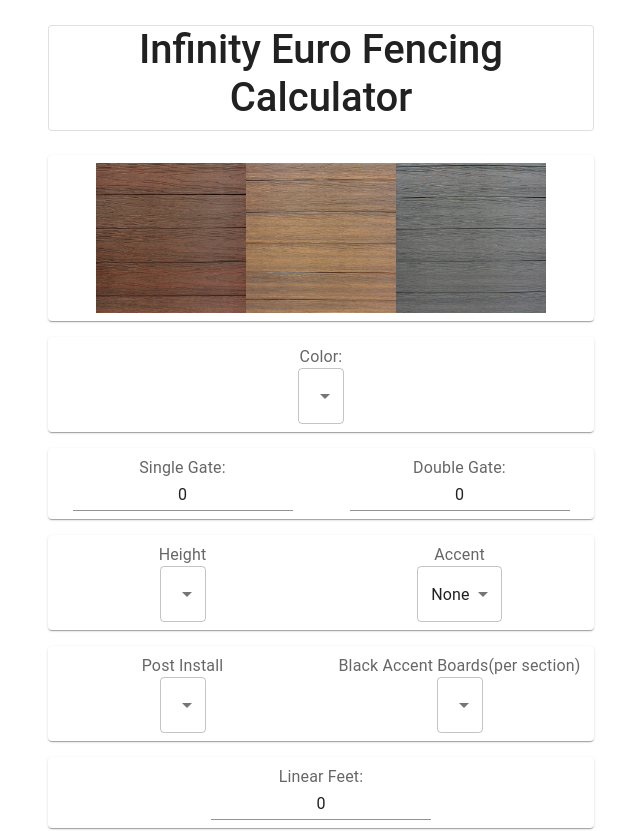
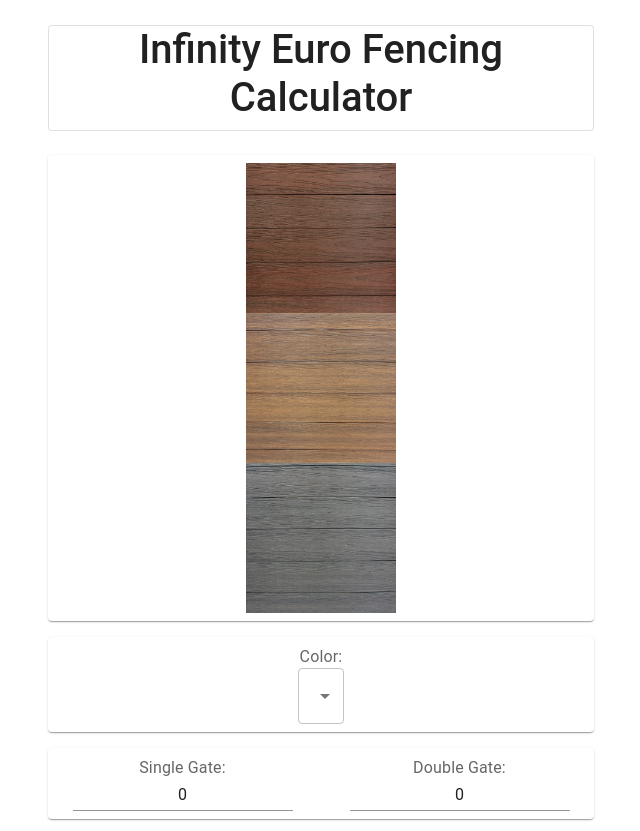
Before and after one commit to hagoodwi92/fence-configurator, a React (Create React App) app in the folder fence-config/: page / in a window 1280 px wide. Shown: the top 831 px of the page, without its empty margins (319-959 px from the left). Built offline with nearby package versions, Linux system fonts and the light colour scheme.

Commit message:
add zoom

```diff
--- a/fence-config/package.json
+++ b/fence-config/package.json
@@ -14,6 +14,8 @@
     "react-dom": "^17.0.2",
     "react-fade-in": "^2.0.1",
     "react-hook-form": "^7.27.1",
+    "react-inner-image-zoom": "^3.0.0",
+    "react-medium-image-zoom": "^4.3.5",
     "react-scripts": "5.0.0",
     "web-vitals": "^2.1.4"
   },
--- a/fence-config/src/App.js
+++ b/fence-config/src/App.js
@@ -23,6 +23,8 @@
 import blackRose from "./blackRose.jpg";
 import oxfordGrey from "./oxfordGrey.jpeg";
 import kingCedar from "./kingCedar.jpeg";
+import Zoom from "react-medium-image-zoom";
+import "react-medium-image-zoom/dist/styles.css";
 // import framingBracket from "./framingBracket.jpg";
 
 const Item = styled(Paper)(({ theme }) => ({
@@ -264,21 +266,27 @@
                 <Item>
                   <Row>
                     <Col>
+                      <Zoom>
                         <img
                           id="blackRose"
                           alt="black rose"
                           src={blackRose}
                         ></img>
+                      </Zoom>
+                      <Zoom>
                         <img
                           id="kingCedar"
                           alt="king cedar"
                           src={kingCedar}
                         ></img>
+                      </Zoom>
+                      <Zoom>
                         <img
                           id="oxfordGrey"
                           alt="oxford grey"
                           src={oxfordGrey}
                         ></img>
+                      </Zoom>
                     </Col>
                   </Row>
                 </Item>
```
Also changed, not shown: 1 other file (tests, documents, lock files or other folders). Lines whose indentation alone changed are shown as unchanged.
